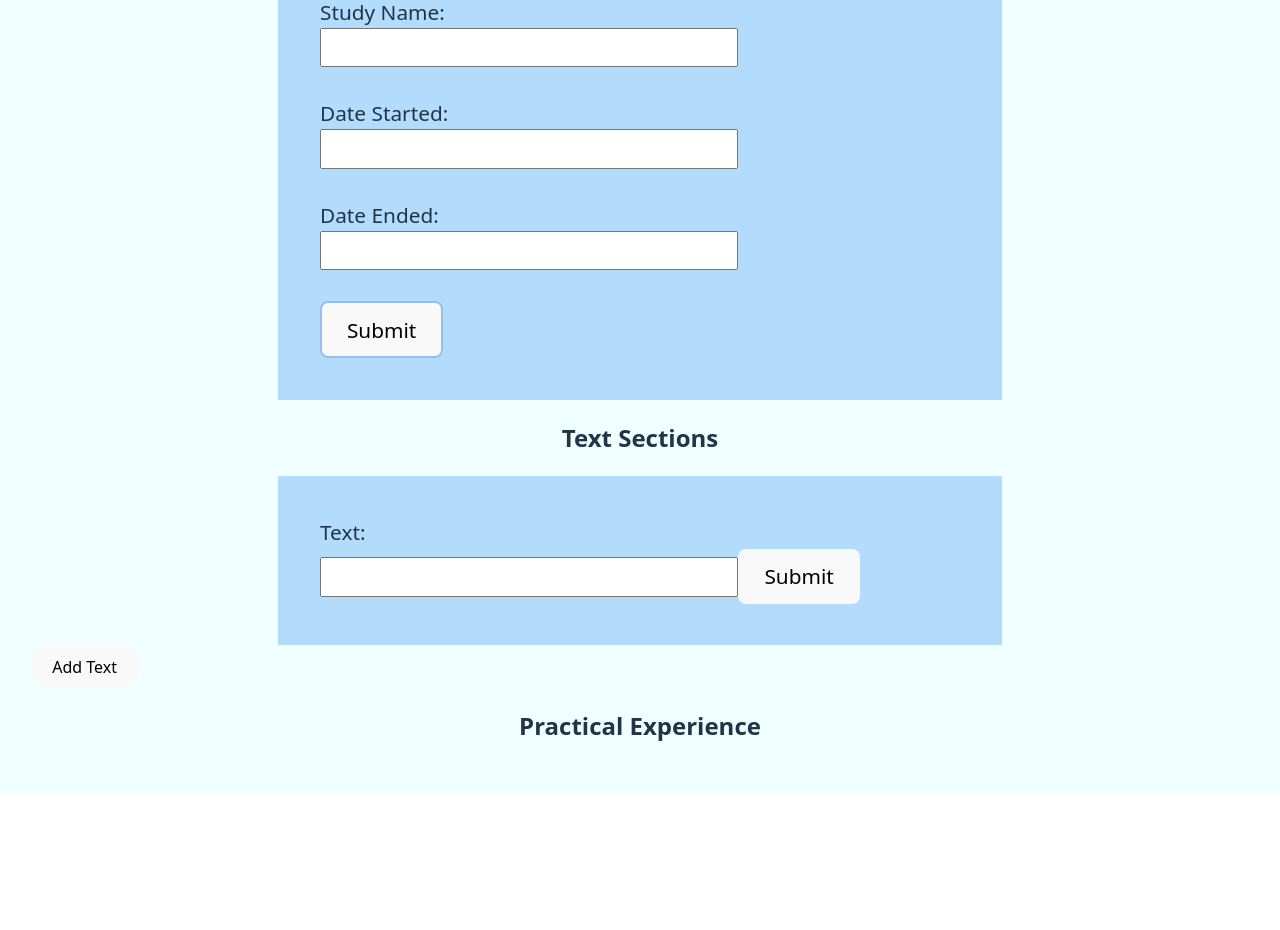
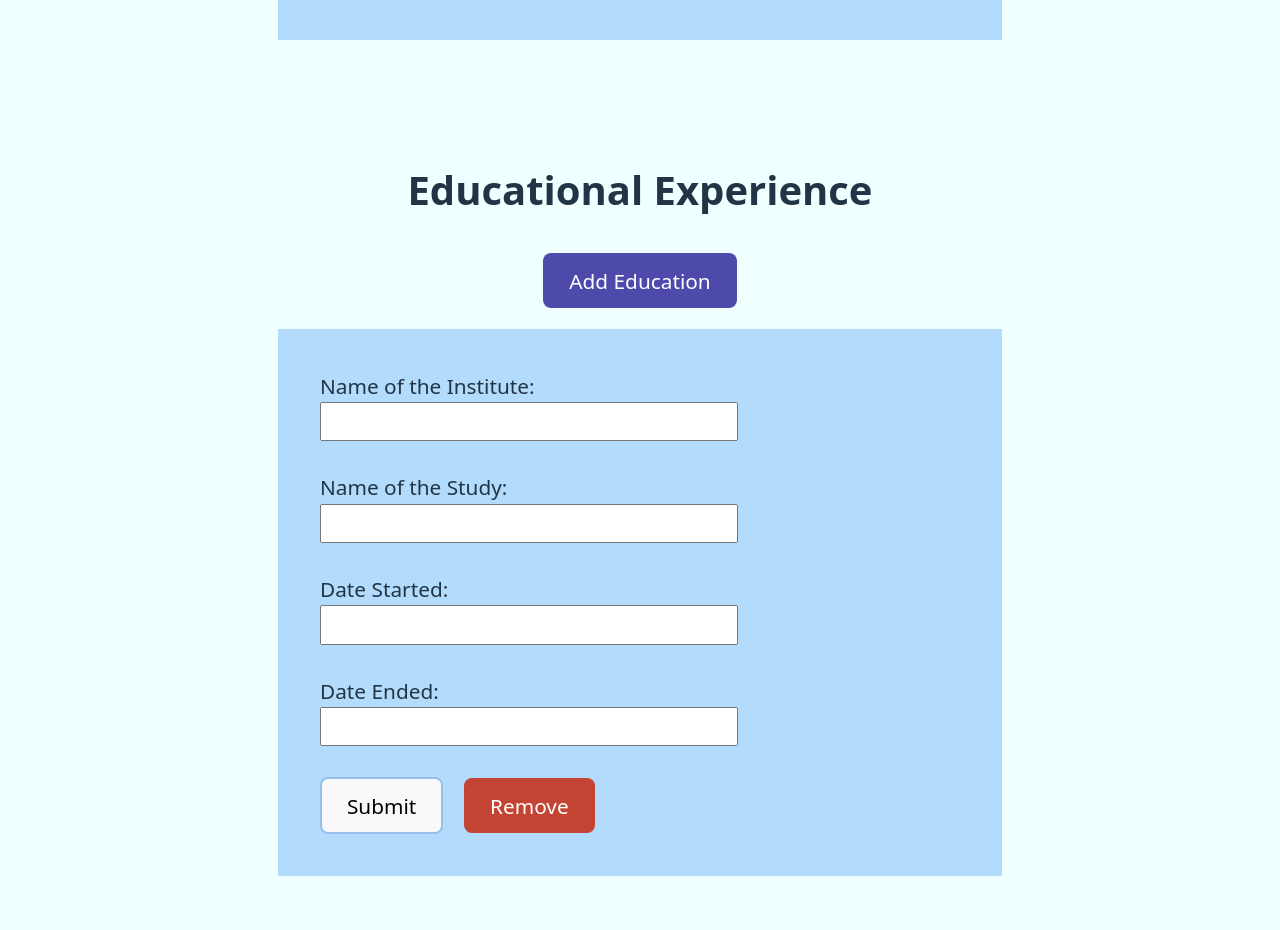
Before and after one commit to Moe-Pwint/cv-application, a React (Vite) app: page / in a window 1280 px wide. Shown: the part 982-1912 px from the top of the page. Before the commit the page ends 1778 px from the top, so only its background shows below. Built offline with nearby package versions, Linux system fonts and the light colour scheme.

Commit message:
Complete Education Section.

```diff
--- a/src/App.css
+++ b/src/App.css
@@ -1,8 +1,11 @@
-#root {
+#body,h1 {
   margin: 0;
-  padding: 2rem;
+  padding: 0;
 }
 
-.titles {
+#title {
+  font-size: 4em;
   text-align: center;
+  background-color: rgb(230, 199, 96);
+  padding: 1.5em;
 }
--- a/src/App.jsx
+++ b/src/App.jsx
@@ -1,4 +1,4 @@
-import { useState } from 'react'
+// import { useState } from 'react'
 import Sections from './components/sections'
 import './App.css'
 
@@ -6,7 +6,7 @@ function App() {
 
   return (
     <>
-      <h1 className="titles">CV Application</h1>
+      <h1 id='title'>CV Application</h1>
       <Sections/>
     </>
   )
--- a/src/components/sections.jsx
+++ b/src/components/sections.jsx
@@ -8,97 +8,9 @@ export default function Sections() {
             <h2 className='titles'>General Information</h2>
             <GISection />
             <h2 className='titles'>Educational Experience</h2>
-            <Edu />
-            <h2 className='titles'>Text Sections</h2>
-            <TextSections />
+            <EduSection />
             <h2 className='titles'>Practical Experience</h2>
         </>
-    )
-}
-
-function TextSections() {
-    const [textSection, setTextSection] = useState([{id: crypto.randomUUID(), text:''}]);
-
-    function addTextSection () {
-        setTextSection(prev => [...prev, {id: crypto.randomUUID(), text:''}])
-    }
-
-    function updateText (sectionId, e) {
-
-        setTextSection(textSection.map((obj) => {
-            if (obj.id === sectionId) {
-               return {...obj, text: e.target.value}
-            }
-            return obj;
-        }))
-    }
-
-    return (
-        <>
-        {textSection.map(section => (
-            <IndieTextForm key={section.id} section={section}
-            updateText={updateText}
-            />
-        ))}
-        <button onClick={addTextSection}>Add Text</button>
-        </>
-    )
-}
-
-
-function IndieTextForm({section, updateText}) {
-
-    const [formStatus, setFormStatus] = useState('filling');
-
-    function fillingForm() {
-        setFormStatus('filling');
-    }
-
-    function submitForm() {
-        setFormStatus('submitted');
-    }
-
-    if (formStatus === 'filling') {
-        return (
-            <>
-                <form
-                    onSubmit={(e)=> {
-                        e.preventDefault()
-                        submitForm()
-                    }}
-                >
-                    <label htmlFor="text">Text: </label>
-                    <input value={section.text}
-                    onChange={ (e) => {
-                        updateText(section.id, e)
-                    }} type="text" />
-                    <button type='submit'>Submit</button>
-                </form>
-            </>
-        )
-    }
-
-    if (formStatus === 'submitted') {
-        return (
-            <>
-                <TextDisplay textDisplay={section.text}
-                formStatus={fillingForm} />
-            </>
-        )
-    }
-}
-
-function TextDisplay ({textDisplay, formStatus}) {
-    return (
-        <div className="display">
-            <div className='displayDiv'>
-                    <span className='displayField'>Text: </span>
-                    <span className='displayInfo'>{textDisplay}</span>
-            </div>
-            <button className='editBtn'
-            onClick={formStatus}
-             >Edit</button>
-        </div>
     )
 }
 
@@ -241,146 +153,178 @@ function EduSection() {
         institute: '',
         studyName: '',
         dateStart: '',
-        dateEnd: '',
+        dateEnd: ''
     }]);
 
+    function addEduSection() {
+        setEduInfo(prev => [...prev,
+            {id: crypto.randomUUID(),
+            institute: '',
+            studyName: '',
+            dateStart: '',
+            dateEnd: ''}])
+    }
 
+    function updateInstitute (sectionId, e) {
 
+        setEduInfo(eduInfo.map((obj) => {
+            if (obj.id === sectionId) {
+               return {...obj, institute: e.target.value}
+            }
+            return obj;
+        }))
+    }
+
+    function updateStudyName (sectionId, e) {
+
+        setEduInfo(eduInfo.map((obj) => {
+            if (obj.id === sectionId) {
+               return {...obj, studyName: e.target.value}
+            }
+            return obj;
+        }))
+    }
+
+    function updateDateStart (sectionId, e) {
+
+        setEduInfo(eduInfo.map((obj) => {
+            if (obj.id === sectionId) {
+               return {...obj, dateStart: e.target.value}
+            }
+            return obj;
+        }))
+    }
+
+    function updateDateEnd (sectionId, e) {
+
+        setEduInfo(eduInfo.map((obj) => {
+            if (obj.id === sectionId) {
+               return {...obj, dateEnd: e.target.value}
+            }
+            return obj;
+        }))
+    }
+
+    function removeObj (sectionId) {
+        setEduInfo(eduInfo.filter((obj) => {
+            if (obj.id !== sectionId) {
+                return obj;
+            }
+        }))
+    }
+
+    return (
+        <>
+            <button id='addEduBtn' onClick={addEduSection}>Add Education</button>
+            {eduInfo.map( obj => (
+                <IndieEduSection key={obj.id}
+                obj={obj}
+                updateInstitute={updateInstitute}
+                updateStudyName={updateStudyName}
+                updateDateStart={updateDateStart}
+                updateDateEnd={updateDateEnd}
+                removeObj={removeObj}
+                />
+                )
+            )}
+        </>
+    )
 }
 
-function Edu() {
-    const [eduInfo, setEduInfo] = useState({
-        id: crypto.randomUUID(),
-        institute: '',
-        studyName: '',
-        dateStart: '',
-        dateEnd: '',
-    });
-    const [eduInfoStat, setEduInfoStat] = useState('filling');
+function IndieEduSection ({obj, updateInstitute, updateStudyName, updateDateStart, updateDateEnd, removeObj}) {
+    const [formStatus, setFormStatus] = useState('filling');
 
-    const changeInstitute = (e) => {
-        setEduInfo({...eduInfo,
-            institute: e.target.value})
-    }
-    const changeStudyName = (e) => {
-        setEduInfo({...eduInfo,
-            studyName: e.target.value})
+    function submitForm() {
+        setFormStatus('submitted');
     }
 
-    const changeDateStart = (e) => {
-        setEduInfo({...eduInfo,
-            dateStart: e.target.value
-        })
+    function fillForm() {
+        setFormStatus('filling');
     }
 
-    const changeDateEnd = (e) => {
-        setEduInfo({...eduInfo,
-            dateEnd: e.target.value
-        })
+    if (formStatus === 'filling') {
+        return (
+            < EduForm
+            obj={obj}
+            updateInstitute={updateInstitute}
+            updateStudyName={updateStudyName}
+            updateDateStart={updateDateStart}
+            updateDateEnd={updateDateEnd}
+            submitForm={submitForm}
+            removeObj={removeObj}
+            />
+        )
     }
 
-    const formSubmitted = () => {
-        setEduInfoStat('submitted');
-    }
-
-    const formEdit = () => {
-        setEduInfoStat('filling');
-    }
-
-    if (eduInfoStat === 'filling') {
-    return (
-            <EduForm key={eduInfo.id}
-            eduInfo={eduInfo}
-            changeInstitute={changeInstitute}
-            changeStudyName={changeStudyName}
-            changeDateStart={changeDateStart}
-            changeDateEnd={changeDateEnd}
-            formSubmit={formSubmitted}
-            />
-    )} else if (eduInfoStat === 'submitted') {
+    if (formStatus === 'submitted') {
         return (
             <EduDisplay
-            eduInfo={eduInfo}
-            formEdit={formEdit}
+            obj={obj}
+            fillForm={fillForm}
+            removeObj={removeObj}
             />
         )
     }
 }
 
-function EduForm({eduInfo, changeInstitute, changeStudyName, changeDateStart, changeDateEnd, formSubmit}) {
-
-    function handleSubmit(e) {
-        e.preventDefault();
-        formSubmit();
-    }
-
+function EduForm ({obj, updateInstitute, updateStudyName, updateDateStart, updateDateEnd, submitForm, removeObj}) {
     return (
-        <form action="" onSubmit={handleSubmit}>
-            <div className='infoDiv'>
-                <label htmlFor="institute">Institute Name: </label>
-                <input
-                required
-                type="text"
-                id='institute'
-                value={eduInfo.institute}
-                onChange={changeInstitute} />
+        <form onSubmit={e => {
+            e.preventDefault();
+            submitForm();
+        }}>
+            <div className="infoDiv">
+                <label htmlFor="institute">Name of the Institute: </label>
+                <input type="text" name="institute" value={obj.institute}
+                onChange={(e) => {
+                    updateInstitute(obj.id,e)
+                }} />
             </div>
-
-            <div className='infoDiv'>
-                <label htmlFor='study'>Study Name: </label>
-                <input
-                required
-                type="text"
-                id='study'
-                value={eduInfo.studyName}
-                onChange={changeStudyName} />
+            <div className="infoDiv">
+                <label htmlFor="studyName">Name of the Study: </label>
+                <input type="text" name="studyName" value={obj.studyName} onChange={(e) => {
+                    updateStudyName(obj.id,e)
+                }} />
             </div>
-
-            <div className='infoDiv'>
+            <div className="infoDiv">
                 <label htmlFor="dateStart">Date Started: </label>
-                <input
-                type="text"
-                id='dateStart'
-                value={eduInfo.dateStart}
-                onChange={changeDateStart}
-                 />
+                <input type="text" name="dateStart" value={obj.dateStart} onChange={(e) => {
+                    updateDateStart(obj.id,e)
+                }}  />
             </div>
-
-            <div className='infoDiv'>
+            <div className="infoDiv">
                 <label htmlFor="dateEnd">Date Ended: </label>
-                <input
-                type='text'
-                id='dateEnd'
-                value={eduInfo.dateEnd}
-                onChange={changeDateEnd}
-                 />
+                <input type="text" name="dateEnd" value={obj.dateEnd} onChange={(e) => {
+                    updateDateEnd(obj.id,e)
+                }}  />
             </div>
-
             <button className='submitBtn' type='submit'>Submit</button>
+            <button onClick={() => removeObj(obj.id)} className='removeBtn'>Remove</button>
         </form>
     )
 }
 
-function EduDisplay({eduInfo, formEdit}){
+function EduDisplay({obj, fillForm, removeObj}) {
     return (
-        <div className='display'>
-            <div className='displayDiv - light'>
-                <span className='displayField'>Institute Name: </span>
-                <span className='displayInfo'>{eduInfo.institute}</span>
+        <div className="display">
+            <div className="displayDiv light">
+                <span className="displayField">Name of the Institute: </span>
+                <span className="displayInfo">{obj.institute}</span>
             </div>
-            <div className='displayDiv'>
-                <span className='displayField'>Study Name: </span>
-                <span className='displayInfo'>{eduInfo.studyName}</span>
+            <div className="displayDiv">
+                <span className="displayField">Name of the Study: </span>
+                <span className="displayInfo">{obj.studyName}</span>
             </div>
-            <div className='displayDiv - light'>
-                <span className='displayField'>Date Started: </span>
-                <span className='displayInfo'>{eduInfo.dateStart}</span>
+            <div className="displayDiv light">
+                <span className="displayField">Date Started: </span>
+                <span className="displayInfo">{obj.dateStart}</span>
             </div>
-            <div className='displayDiv'>
-                <span className='displayField'>Date Ended: </span>
-                <span className='displayInfo'>{eduInfo.dateEnd}</span>
+            <div className="displayDiv">
+                <span className="displayField">Date Ended: </span>
+                <span className="displayInfo">{obj.dateEnd}</span>
             </div>
-            <button className='editBtn' onClick={formEdit}>Edit</button>
+            <button className='editBtn' onClick={fillForm}>Edit</button>
+            <button onClick={() => removeObj(obj.id)} className='removeBtn'>Remove</button>
         </div>
     )
 }
--- a/src/styles/sections.css
+++ b/src/styles/sections.css
@@ -5,12 +5,29 @@ body {
     background-color: azure;
 }
 
+.titles {
+    margin-top: 3em;
+    font-size: 2.5em;
+    text-align: center;
+}
+
+#addEduBtn {
+    display: block;
+    margin: auto;
+    margin-bottom: 1em;
+    background-color:  rgb(78, 74, 172);
+    color: white;
+    font-size: 1.3em;
+}
+
+
 form {
     font-size: 1.3em;
     margin: auto;
     width: max(500px, 50vw);
     background-color: rgb(179, 219, 251);
     padding: 2em;
+    margin-bottom: 1em;
 }
 
 .submitBtn {
@@ -34,6 +51,7 @@ input {
     font-size: 1.3em;
     font-weight:bold;
     margin: auto;
+    margin-bottom: 1em;
     width: max(500px, 50vw);
     border: 2px solid rgb(150, 192, 235);
     background-color: rgb(179, 219, 251);
@@ -69,10 +87,15 @@ input {
 
 .editBtn {
     min-width: 120px;
-    height: 40px;
-    padding: 0.2em;
+
     background-color: rgb(78, 74, 172);
     color: white;
     margin-top: 1.5em;
     margin-left: 2em;
 }
+
+.removeBtn {
+    margin-left: 1em;
+    color: white;
+    background-color: rgb(196, 68, 51);
+}
```
